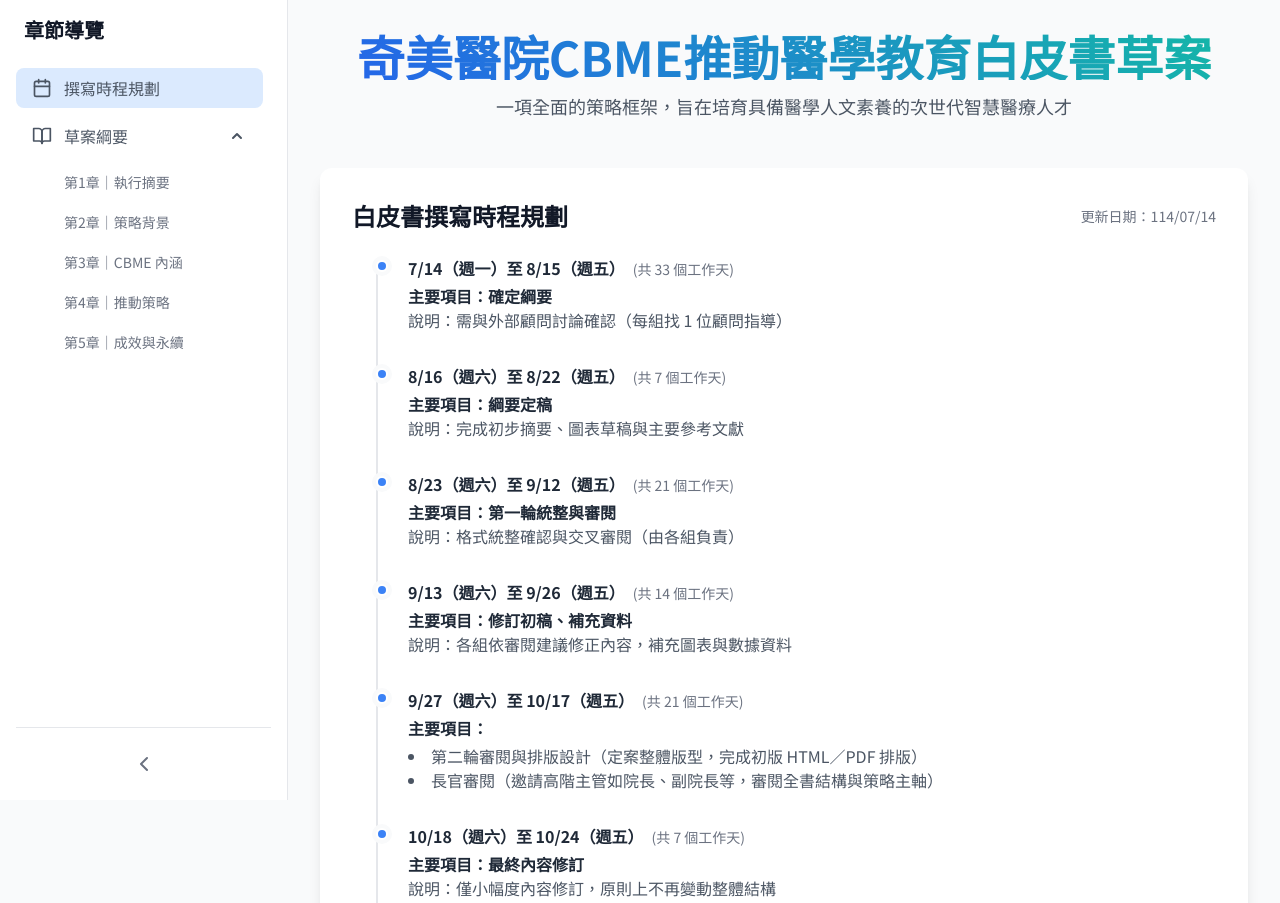
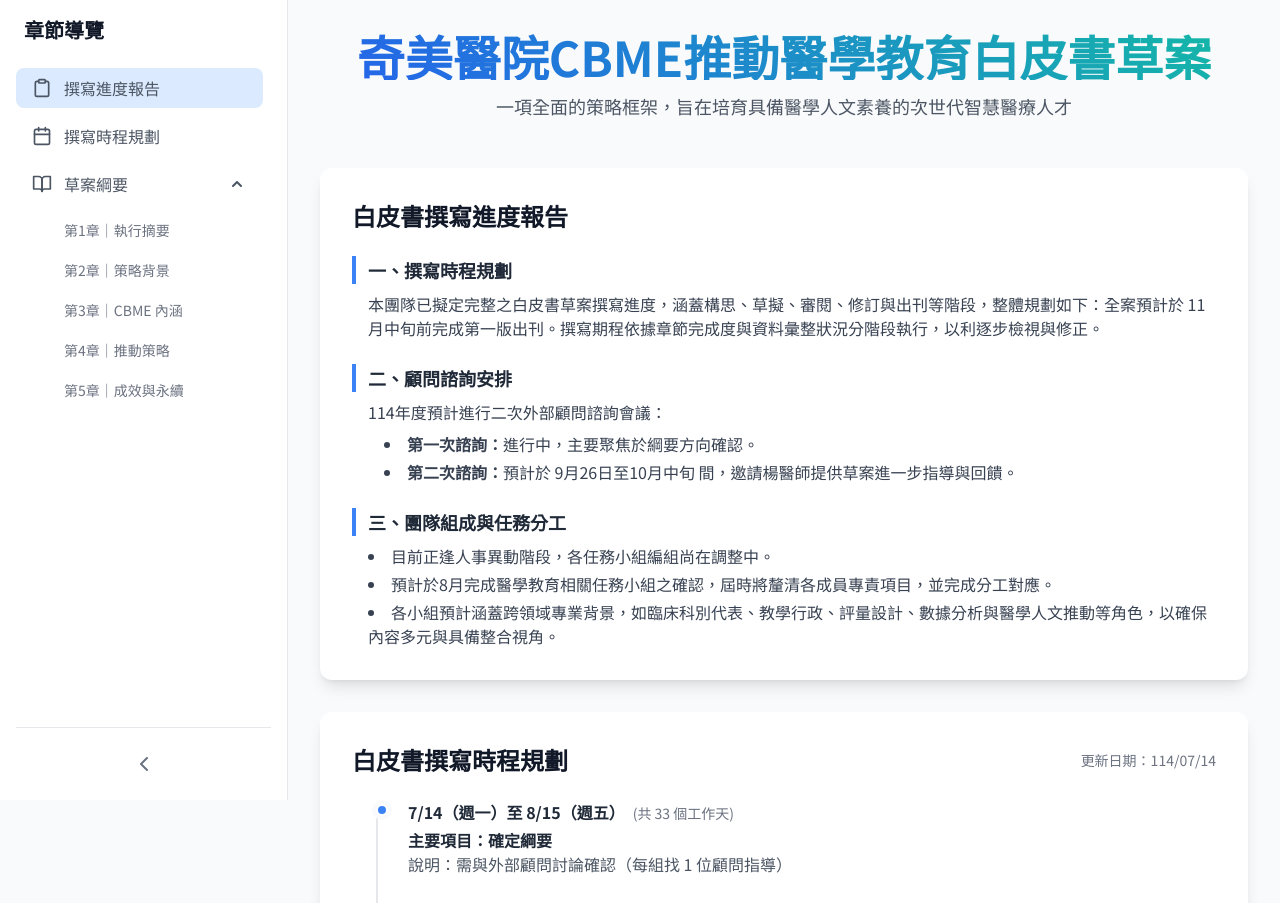
Before and after one commit to Yeeeeting/cmhcbmedwp, a plain HTML site: page index.html in a window 1280 px wide. Shown: the top 903 px of the page. Drawn offline with nearby package versions, Linux system fonts and the light colour scheme.

Commit message:
Update index.html

```diff
--- a/index.html
+++ b/index.html
@@ -58,6 +58,12 @@
             <nav>
                 <ul class="space-y-2">
                     <li>
+                        <a href="#progress-report" class="nav-link flex items-center px-4 py-2 rounded-lg text-gray-600 hover:bg-gray-100 font-medium">
+                            <svg xmlns="http://www.w3.org/2000/svg" width="20" height="20" viewBox="0 0 24 24" fill="none" stroke="currentColor" stroke-width="2" stroke-linecap="round" stroke-linejoin="round" class="flex-shrink-0"><path d="M16 4h2a2 2 0 0 1 2 2v14a2 2 0 0 1-2 2H6a2 2 0 0 1-2-2V6a2 2 0 0 1 2-2h2"></path><rect x="8" y="2" width="8" height="4" rx="1" ry="1"></rect></svg>
+                            <span class="sidebar-text ml-3">撰寫進度報告</span>
+                        </a>
+                    </li>
+                    <li>
                         <a href="#schedule" class="nav-link flex items-center px-4 py-2 rounded-lg text-gray-600 hover:bg-gray-100 font-medium">
                             <svg xmlns="http://www.w3.org/2000/svg" width="20" height="20" viewBox="0 0 24 24" fill="none" stroke="currentColor" stroke-width="2" stroke-linecap="round" stroke-linejoin="round" class="flex-shrink-0"><rect x="3" y="4" width="18" height="18" rx="2" ry="2"></rect><line x1="16" y1="2" x2="16" y2="6"></line><line x1="8" y1="2" x2="8" y2="6"></line><line x1="3" y1="10" x2="21" y2="10"></line></svg>
                             <span class="sidebar-text ml-3">撰寫時程規劃</span>
@@ -100,6 +106,33 @@
                 <h1 class="text-3xl md:text-5xl font-bold title-highlight mb-3">奇美醫院CBME推動醫學教育白皮書草案</h1>
                 <p class="text-lg text-gray-600 max-w-3xl mx-auto">一項全面的策略框架，旨在培育具備醫學人文素養的次世代智慧醫療人才</p>
             </header>
+
+            <!-- Progress Report -->
+            <div id="progress-report" class="scroll-mt-24 bg-white rounded-xl shadow-lg p-6 md:p-8 transition-all duration-300 hover:shadow-xl mb-8">
+                <h2 class="text-2xl font-bold text-gray-900 mb-6">白皮書撰寫進度報告</h2>
+                <div class="space-y-6">
+                    <div>
+                        <h3 class="text-lg font-semibold text-gray-800 border-l-4 border-blue-500 pl-3 mb-2">一、撰寫時程規劃</h3>
+                        <p class="text-gray-700 ml-4">本團隊已擬定完整之白皮書草案撰寫進度，涵蓋構思、草擬、審閱、修訂與出刊等階段，整體規劃如下：全案預計於 11月中旬前完成第一版出刊。撰寫期程依據章節完成度與資料彙整狀況分階段執行，以利逐步檢視與修正。</p>
+                    </div>
+                    <div>
+                        <h3 class="text-lg font-semibold text-gray-800 border-l-4 border-blue-500 pl-3 mb-2">二、顧問諮詢安排</h3>
+                        <p class="text-gray-700 ml-4">114年度預計進行二次外部顧問諮詢會議：</p>
+                        <ul class="list-disc list-inside text-gray-700 ml-8 mt-2 space-y-1">
+                            <li><strong>第一次諮詢：</strong>進行中，主要聚焦於綱要方向確認。</li>
+                            <li><strong>第二次諮詢：</strong>預計於 9月26日至10月中旬 間，邀請楊醫師提供草案進一步指導與回饋。</li>
+                        </ul>
+                    </div>
+                    <div>
+                        <h3 class="text-lg font-semibold text-gray-800 border-l-4 border-blue-500 pl-3 mb-2">三、團隊組成與任務分工</h3>
+                        <ul class="list-disc list-inside text-gray-700 ml-4 space-y-1">
+                            <li>目前正逢人事異動階段，各任務小組編組尚在調整中。</li>
+                            <li>預計於8月完成醫學教育相關任務小組之確認，屆時將釐清各成員專責項目，並完成分工對應。</li>
+                            <li>各小組預計涵蓋跨領域專業背景，如臨床科別代表、教學行政、評量設計、數據分析與醫學人文推動等角色，以確保內容多元與具備整合視角。</li>
+                        </ul>
+                    </div>
+                </div>
+            </div>
 
             <!-- White Paper Schedule -->
             <div id="schedule" class="scroll-mt-24 bg-white rounded-xl shadow-lg p-6 md:p-8 transition-all duration-300 hover:shadow-xl mb-8">
@@ -197,7 +230,7 @@
 
             // --- Smooth scrolling & Active Link Highlighting ---
             const navLinks = document.querySelectorAll('.nav-link');
-            const sections = document.querySelectorAll('div[id^="chapter-"], div[id="schedule"]');
+            const sections = document.querySelectorAll('div[id="progress-report"], div[id="schedule"], div[id^="chapter-"]');
 
             navLinks.forEach(link => {
                 link.addEventListener('click', () => {
```
